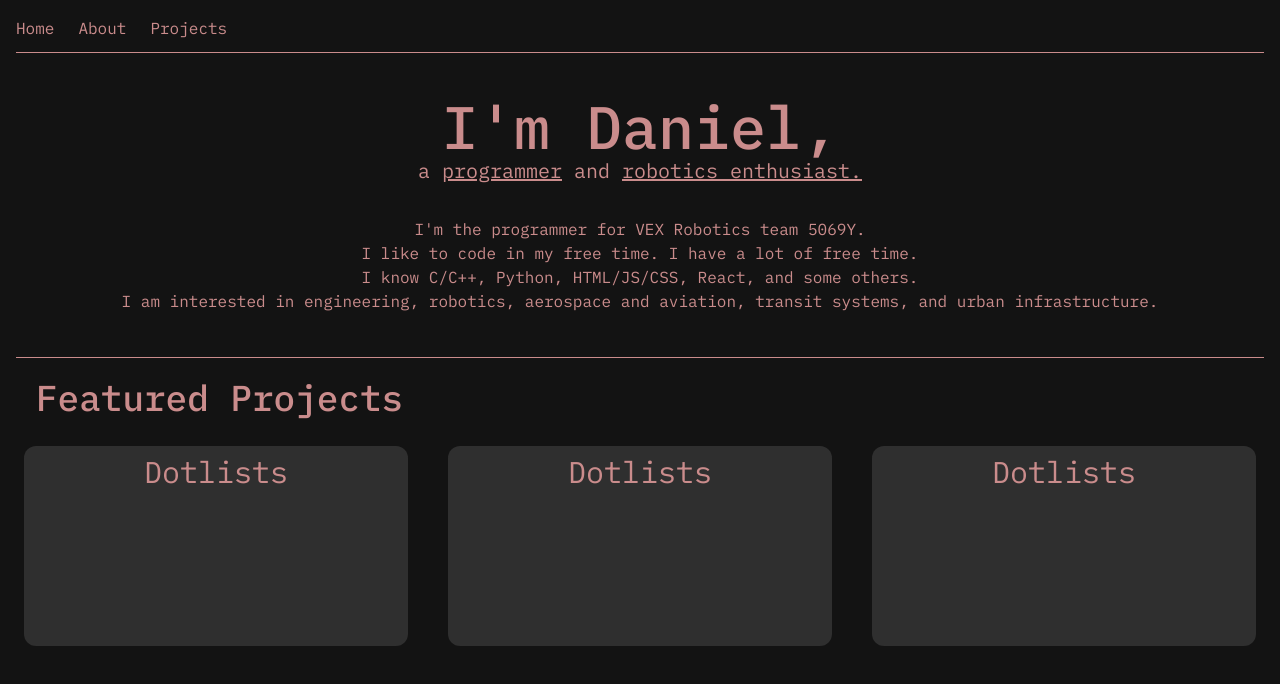
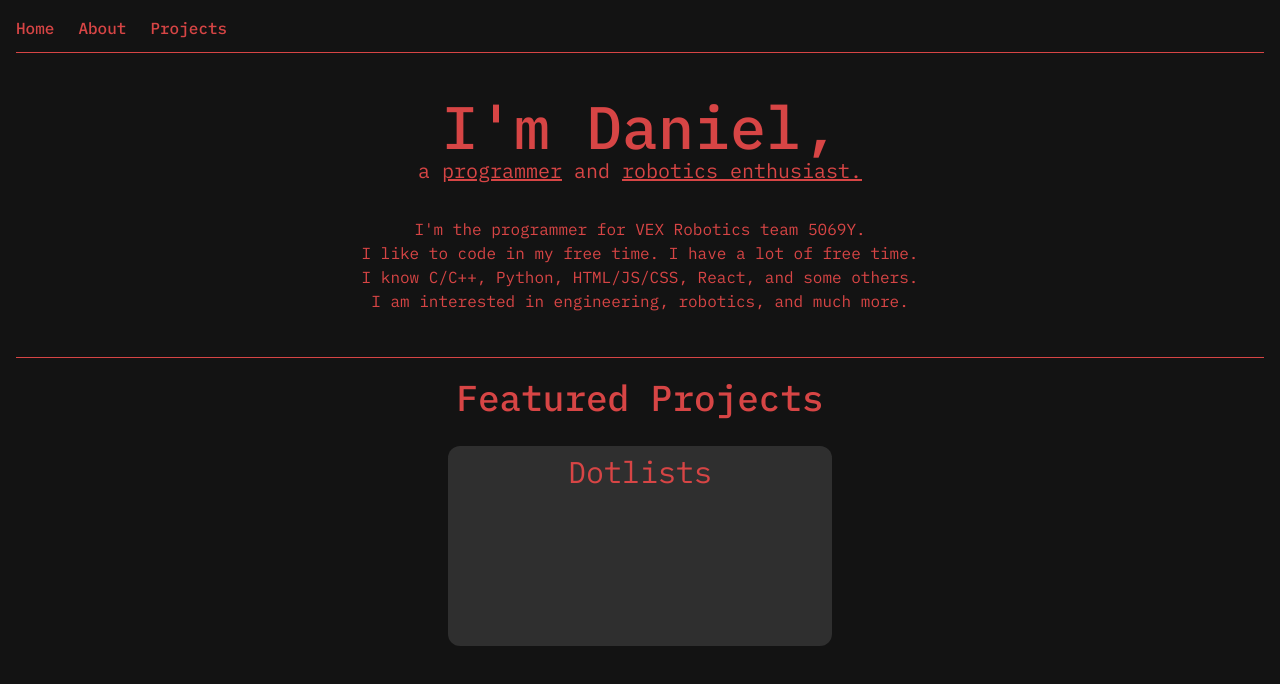
Before and after one commit to Danivation/danivation.github.io, a React (Vite) app: page / in a window 1280 px wide. Shown: the top 684 px of the page. Built offline with nearby package versions, Linux system fonts and the light colour scheme.

Commit message:
feat: add pages for each project

```diff
--- a/src/About.tsx
+++ b/src/About.tsx
@@ -1,6 +1,7 @@
 import "./index.css"
 
 export function About() {
+  const skillIcons = "vscode,c,cpp,py,js,ts,react,nodejs,nextjs,vite,html,css,tailwind,rust,java,swift,git,github,arduino,blender,cmake,discord,powershell,windows&perline=12"
   return (
     <>
       <div className="fadein-200">
@@ -8,9 +9,14 @@ export function About() {
           About Me
         </p>
       </div>
+      <div className="fadein-400 pb-8 flex items-center justify-center text-center">
+        <a href="https://skillicons.dev">
+          <img src={`https://skillicons.dev/icons?i=${skillIcons}`} />
+        </a>
+      </div>
       <div className="fadein-400">
-        <p className="pb-8 text-center">
-          I am the team programmer.
+        <p className="pb-8 mx-20 text-center">
+          I am a programmer both in my free time and as a member of VEX V5 Robotics team 5069Y. I am passionate about robotics, engineering, coding, aerospace and aviation, transit systems, and urban infrastructure.
         </p>
       </div>
     </>
--- a/src/App.tsx
+++ b/src/App.tsx
@@ -2,6 +2,8 @@ import { Routes, Route, Outlet, Link } from "react-router-dom";
 import "./index.css"
 import { Home } from "./Home";
 import { About } from "./About";
+import { Projects } from "./Projects";
+import { ProjectDotlists } from "./Projects/dotlists";
 
 export default function App() {
   return (
@@ -14,6 +16,7 @@ export default function App() {
           <Route index element={<Home />} />
           <Route path="about" element={<About />} />
           <Route path="projects" element={<Projects />} />
+          <Route path="projects/dotlists" element={<ProjectDotlists />} />
 
           {/* Using path="*"" means "match anything", so this route
                 acts like a catch-all for URLs that we don't have explicit
@@ -30,7 +33,7 @@ function Layout() {
     <div>
       {/* A "layout route" is a good place to put markup you want to
           share across all the pages on your site, like navigation. */}
-      <nav className="flex fadein-0">
+      <nav className="flex fadein-0 font-medium">
         <ul className="flex flex-row gap-6">
           <li>
             <Link to="/">Home</Link>
@@ -54,14 +57,6 @@ function Layout() {
   );
 }
 
-function Projects() {
-  return (
-    <div>
-      <h2>Projects</h2>
-    </div>
-  );
-}
-
 function NoMatch() {
   return (
     <div>
--- a/src/Home.tsx
+++ b/src/Home.tsx
@@ -16,16 +16,16 @@ export function Home() {
           I'm the programmer for VEX Robotics team 5069Y.<br />
           I like to code in my free time. I have a lot of free time.<br />
           I know C/C++, Python, HTML/JS/CSS, React, and some others.<br />
-          I am interested in engineering, robotics, aerospace and aviation, transit systems, and urban infrastructure.
+          I am interested in engineering, robotics, and much more.
         </p>
       </div>
       <div className="fadein-600">
         <hr className="my-3"/>
-        <p className="text-4xl font-medium m-5">Featured Projects</p>
-        <div className="grid grid-cols-3 gap-10 px-2 py-2">
-          <Project id="Dotlists" />
-          <Project id="Dotlists" />
-          <Project id="Dotlists" />
+        <p className="text-4xl font-medium m-5 text-center items-center justify-center">Featured Projects</p>
+        <div className="grid grid-cols-3 items-center justify-center gap-10 px-2 py-2">
+          <div />
+          <Project id="dotlists" />
+          <div />
         </div>
       </div>
     </>
--- /dev/null
+++ b/src/Projects.tsx
@@ -0,0 +1,9 @@
+
+
+export function Projects() {
+  return (
+    <div>
+      <h2>Projects</h2>
+    </div>
+  );
+}
--- /dev/null
+++ b/src/Projects/Dotlists.tsx
@@ -0,0 +1,19 @@
+
+
+export function ProjectDotlists() {
+  return (
+    <>
+      <div className="fadein-200">
+        <p className="py-8 items-center justify-center text-center">
+          <span className="text-6xl font-medium">Dotlists</span><br />
+          <span className="text-xl">The open-source productivity manager</span>
+        </p>
+      </div>
+      <div className="fadein-400">
+        <p>
+          Dotlists is a web app created to
+        </p>
+      </div>
+    </>
+  );
+}
--- a/src/components/Project.tsx
+++ b/src/components/Project.tsx
@@ -1,15 +1,16 @@
+import { Link } from "react-router";
 import "../index.css"
 
 type ProjectProps = {
   id: string;
 }
 
-export function Project({
-  id,
-}: ProjectProps) {
+export function Project({ id }: ProjectProps) {
   return (
-    <div className="text-center justify-center rounded-xl bg-accent h-50 flex">
-      <p className="text-3xl mt-2">{id}</p>
-    </div>
+    <Link to={`/projects/${id}`} className="transition-transform duration-300 transform hover:scale-105">
+      <div className="text-center justify-center rounded-xl bg-accent h-50 flex">
+        <p className="text-3xl mt-2 capitalize">{id}</p>
+      </div>
+    </Link>
   );
 }
--- a/src/index.css
+++ b/src/index.css
@@ -52,6 +52,6 @@ code {
   :root {
     --background: #131313;
     --accent: #2f2f2f;
-    --text: #ca8c8c;
+    --text: #d74545;
   }
 }
```
